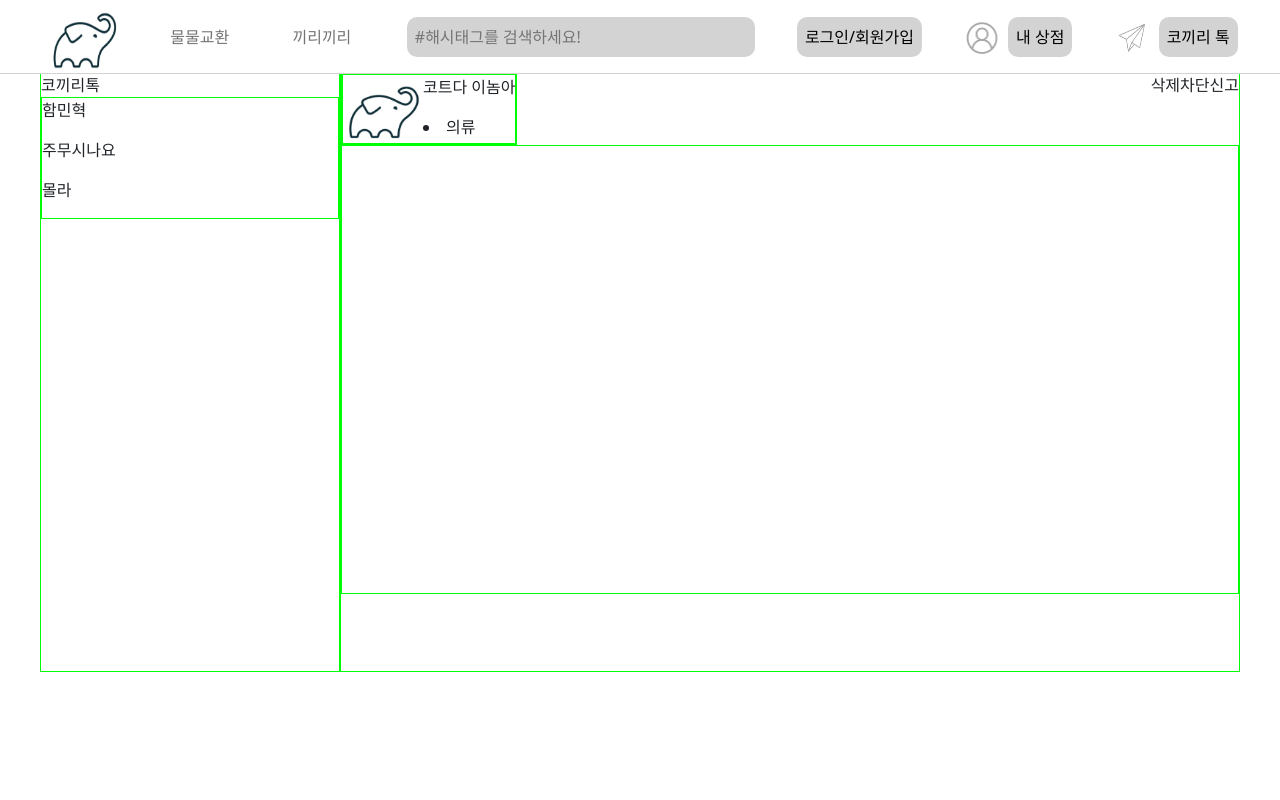
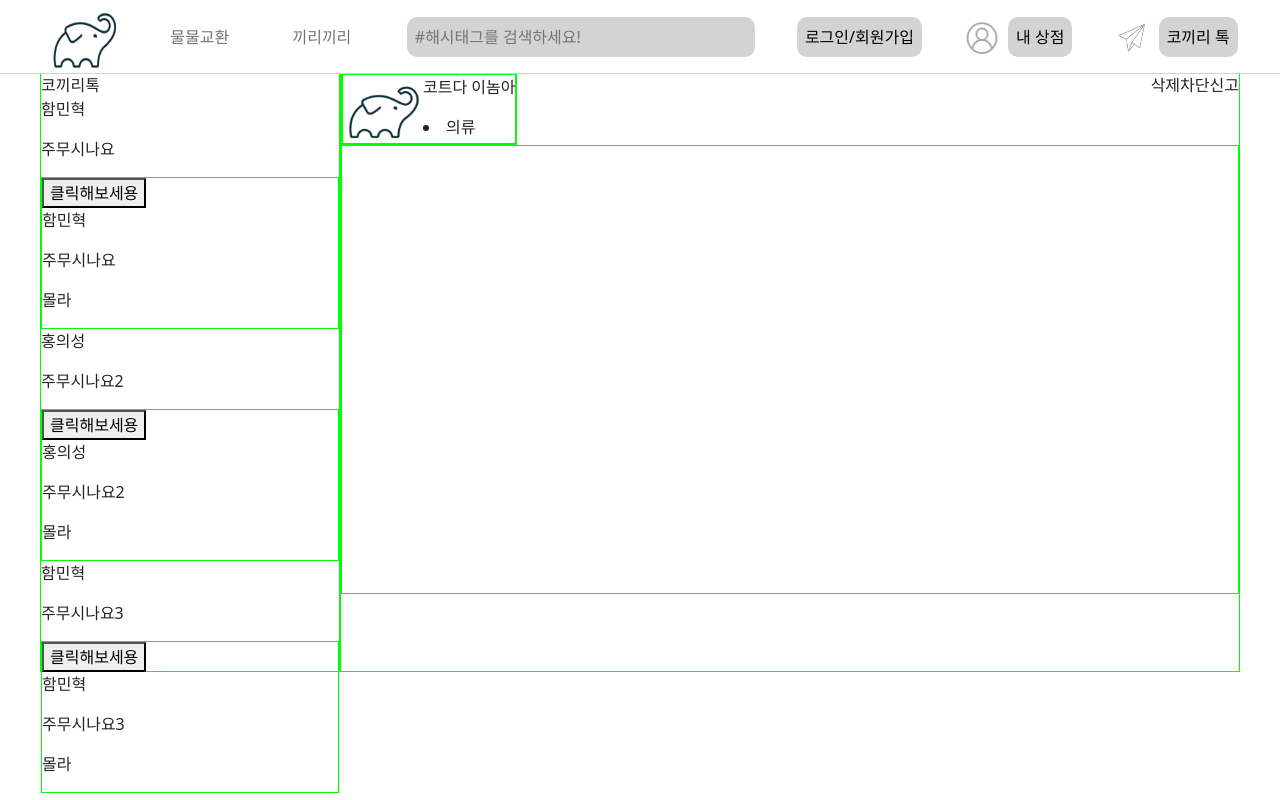
Before and after one commit to F3F-T/COKIRI, a React (Create React App) app in the folder frontend/: page /kokiritalk in a window 1280 px wide. Built offline with nearby package versions, Linux system fonts and the light colour scheme.

Commit message:
[ADD]함민혁의 고민 해결

```diff
--- a/frontend/src/component/talk/TalkList.tsx
+++ b/frontend/src/component/talk/TalkList.tsx
@@ -13,6 +13,8 @@ const tl = classNames.bind(styles)
 interface props{
     // Clickable(): clickOrNot;
     click? : boolean | undefined;
+
+    onClick?: (e : React.MouseEvent<HTMLButtonElement,MouseEvent>) => void;
     partner : string;
     lastContent : string;
     date : string;
@@ -23,10 +25,11 @@ interface props{
 
 const TalkListLeft = (props2:props)=>{
     // props2.click =click
-    console.log(props2.click)
+    console.log(props2);
     return(
         <>
-                <div className={styles.talkContent} onClick={()=>{props2.click = true}}>
+                <div className={styles.talkContent}>
+                    <button onClick={props2.onClick}>클릭해보세용</button>
                     <p className={styles.talkPartner}>{props2.partner}</p>
                     <p className={styles.lastContent}>{props2.lastContent}</p>
                     <p className={styles.date}>{props2.date}</p>
@@ -58,22 +61,29 @@ const TalkListRight = ()=>{
 const TalkList = (props2: props) => {
     const [click, setClick] = useState<boolean>(false);
 
-    console.log("tlwkr")
-    console.log(props2.click)
 
     return (
+        <>
+            <p className={styles.talkPartner}>{props2.partner}</p>
+            <p className={styles.lastContent}>{props2.lastContent}</p>
 
-        <>
-            {props2.click == undefined&&
-                <TalkListLeft partner={props2.partner} lastContent={props2.lastContent} date={props2.date}/>
-            }
-            {props2.click == true &&
-                <>  {    console.log("dsd",props2.click)
-                }
-                    <TalkListLeft partner={props2.partner} lastContent={props2.lastContent} date={props2.date}/>
-                    <TalkListRight/>
-                </>
-            }
+            <div className={styles.talkContent}>
+                <button onClick={props2.onClick}>클릭해보세용</button>
+                <p className={styles.talkPartner}>{props2.partner}</p>
+                <p className={styles.lastContent}>{props2.lastContent}</p>
+                <p className={styles.date}>{props2.date}</p>
+            </div>
+
+            {/*{props2.click == undefined&&*/}
+            {/*    <TalkListLeft partner={props2.partner} lastContent={props2.lastContent} date={props2.date}/>*/}
+            {/*}*/}
+            {/*{props2.click == true &&*/}
+            {/*    <>  {    console.log("dsd",props2.click)*/}
+            {/*    }*/}
+            {/*        <TalkListLeft partner={props2.partner} lastContent={props2.lastContent} date={props2.date}/>*/}
+            {/*        <TalkListRight/>*/}
+            {/*    </>*/}
+            {/*}*/}
         </>
 
     );
--- a/frontend/src/routes/KokiriTalk.tsx
+++ b/frontend/src/routes/KokiriTalk.tsx
@@ -5,21 +5,37 @@ import spamImg from "../img/spam.png"
 import Comments from "../component/comments/Comments";
 import Card from "../component/tradeCard/Card";
 import TalkList from "../component/talk/TalkList";
+import {useNavigate} from "react-router-dom";
 
 
 
 
 
 const PostDetail = () => {
+    const navigate = useNavigate();
     const [ click, setClick ] = useState(false)
 
+    const onClickTalkList = (e) => {
+        console.log("1번 클릭 이벤트");
+    }
+
+    const onClickTalkList2 = () => {
+        console.log("2번 클릭 이벤트");
+    }
+
+    const onClickTalkList3 = () => {
+        console.log("3번 클릭 이벤트")
+    }
 
     return (
         <div className={styles.kokiritalk}>
             <div className={styles.left}>
                 <div className={styles.leftHeader}>코끼리톡</div>
                 <div className={styles.talkContainer}>
-                 <TalkList partner={"함민혁"} lastContent={"주무시나요"} date={"몰라"}/>
+
+                 <TalkList partner={"함민혁"} lastContent={"주무시나요"} date={"몰라"} onClick = {onClickTalkList} />
+                 <TalkList partner={"홍의성"} lastContent={"주무시나요2"} date={"몰라"} onClick = {onClickTalkList2} />
+                 <TalkList partner={"함민혁"} lastContent={"주무시나요3"} date={"몰라"} onClick = {onClickTalkList3} />
                 </div>
             </div>
 
```
